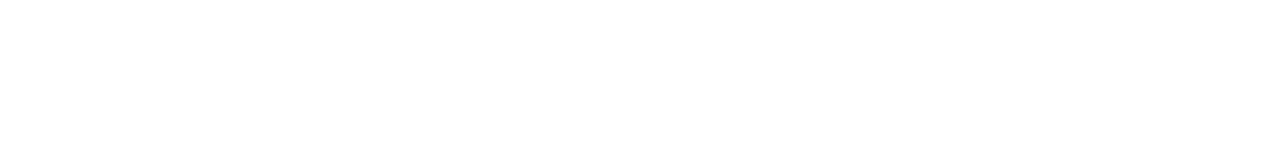
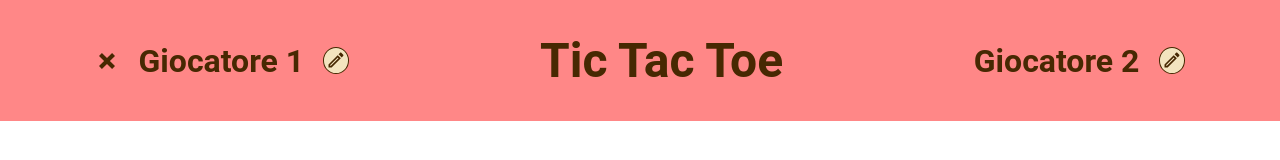
Before and after one commit to Gio-Re/tic-tac-toe, a plain HTML site: page index.html in a window 1280 px wide. Drawn offline with Linux system fonts and the light colour scheme.

Commit message:
add header main and footer
add in header playernames and button to set them

```diff
--- a/index.html
+++ b/index.html
@@ -1,12 +1,38 @@
 <!DOCTYPE html>
-<html lang="en">
+<html lang="it">
   <head>
     <meta charset="UTF-8" />
     <meta name="viewport" content="width=device-width, initial-scale=1.0" />
-		<script src="./script.js"></script>
+		<script src="./script.js" defer></script>
+		<link rel="stylesheet" href="./style.css">
     <title>Tic Tac Toe</title>
   </head>
   <body>
-
+		<div class="header">
+			<div class="player1">
+				<svg xmlns="http://www.w3.org/2000/svg" viewBox="0 0 24 24"><title>close-thick</title>
+					<path d="M20 6.91L17.09 4L12 9.09L6.91 4L4 6.91L9.09 12L4 17.09L6.91 20L12 14.91L17.09 20L20 17.09L14.91 12L20 6.91Z" />
+				</svg>
+				<h2 id="player1name">Giocatore 1</h2>
+				<button id="player1btn">
+					<svg xmlns="http://www.w3.org/2000/svg" viewBox="0 0 24 24"><title>pencil-outline</title>
+						<path d="M14.06,9L15,9.94L5.92,19H5V18.08L14.06,9M17.66,3C17.41,3 17.15,3.1 16.96,3.29L15.13,5.12L18.88,8.87L20.71,7.04C21.1,6.65 21.1,6
+						20.71,5.63L18.37,3.29C18.17,3.09 17.92,3 17.66,3M14.06,6.19L3,17.25V21H6.75L17.81,9.94L14.06,6.19Z" />
+					</svg>
+				</button>
+			</div>
+			<div class="title"><h1>Tic Tac Toe</h1></div>
+			<div class="player2">
+				<h2 id="player2name">Giocatore 2</h2>
+				<button id="player2btn">
+					<svg xmlns="http://www.w3.org/2000/svg" viewBox="0 0 24 24"><title>pencil-outline</title>
+						<path d="M14.06,9L15,9.94L5.92,19H5V18.08L14.06,9M17.66,3C17.41,3 17.15,3.1 16.96,3.29L15.13,5.12L18.88,8.87L20.71,7.04C21.1,6.65
+						21.1,6 20.71,5.63L18.37,3.29C18.17,3.09 17.92,3 17.66,3M14.06,6.19L3,17.25V21H6.75L17.81,9.94L14.06,6.19Z" />
+					</svg>
+				</button>
+			</div>
+		</div>
+		<div class="main-container"></div>
+		<div class="footer"></div>
 	</body>
 </html>
--- a/script.js
+++ b/script.js
@@ -1,3 +1,5 @@
+//Basic Logic
+
 const gameboard = (function() {
 
   const rows = 3;
@@ -95,3 +97,23 @@ function verifyWinner() {
     return true;
   };
 };
+
+//change name
+
+const playerOneName = document.querySelector('#player1name');
+const playerOneBtn = document.querySelector('#player1btn');
+
+playerOneBtn.addEventListener('click', () => {
+  let nameOne = prompt('Scegli il nome del Giocatore 1', 'Giocatore 1');
+  player.setPlayerOneName(nameOne);
+  playerOneName.textContent = nameOne;
+});
+
+const playerTwoName = document.querySelector('#player2name');
+const playerTwoBtn = document.querySelector('#player2btn');
+
+playerTwoBtn.addEventListener('click', () => {
+  let nameTwo = prompt('Scegli il nome del Giocatore 2', 'Giocatore 2');
+  player.setPlayerTwoName(nameTwo);
+  playerTwoName.textContent = nameTwo;
+});
--- a/style.css
+++ b/style.css
@@ -0,0 +1,55 @@
+@font-face {
+    font-family: 'roboto';
+    src: url(./fonts/Roboto-Regular-webfont.woff) format('.woff');
+    font-style: normal;
+    font-weight: normal;
+}
+
+:root {
+    font-family: 'roboto', sans-serif, Helvetica;
+    --text-color: rgb(71, 40, 2);
+}
+
+h1 {
+    font-size: 3rem;
+    color: var(--text-color);
+}
+
+h2 {
+    font-size: 2rem;
+}
+
+body {
+    display: flex;
+    flex-direction: column;
+    margin: 0px;
+}
+
+.header {
+    display: flex;
+    justify-content: space-around;
+    align-items: center;
+    background-color: rgb(255, 135, 135);
+}
+
+.player1,
+.player2 {
+    display: flex;
+    align-items: center;
+    gap: 1.2em;
+    color: var(--text-color);
+}
+
+#player1btn,
+#player2btn {
+    height: 2em;
+    padding: 2px;
+    border-radius: 50%;
+    background-color: rgb(243, 228, 191);
+    border: 1px solid var(--text-color);
+}
+
+.header svg {
+    width: 1.5em;
+    fill: var(--text-color);
+}
```
Also changed, not shown: fonts/Roboto-Regular-webfont.woff (added).
